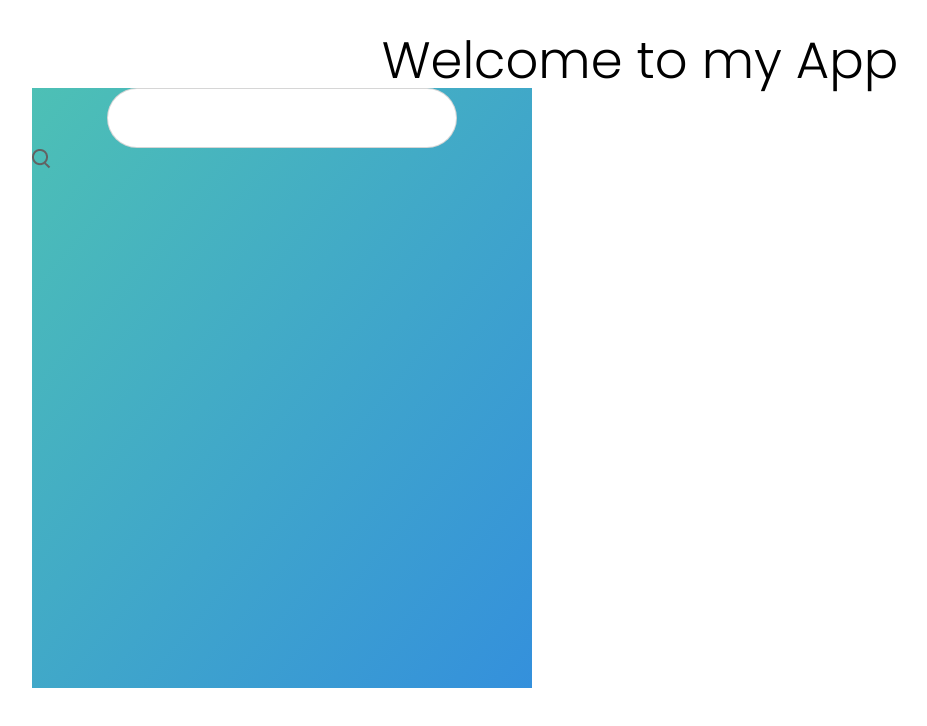
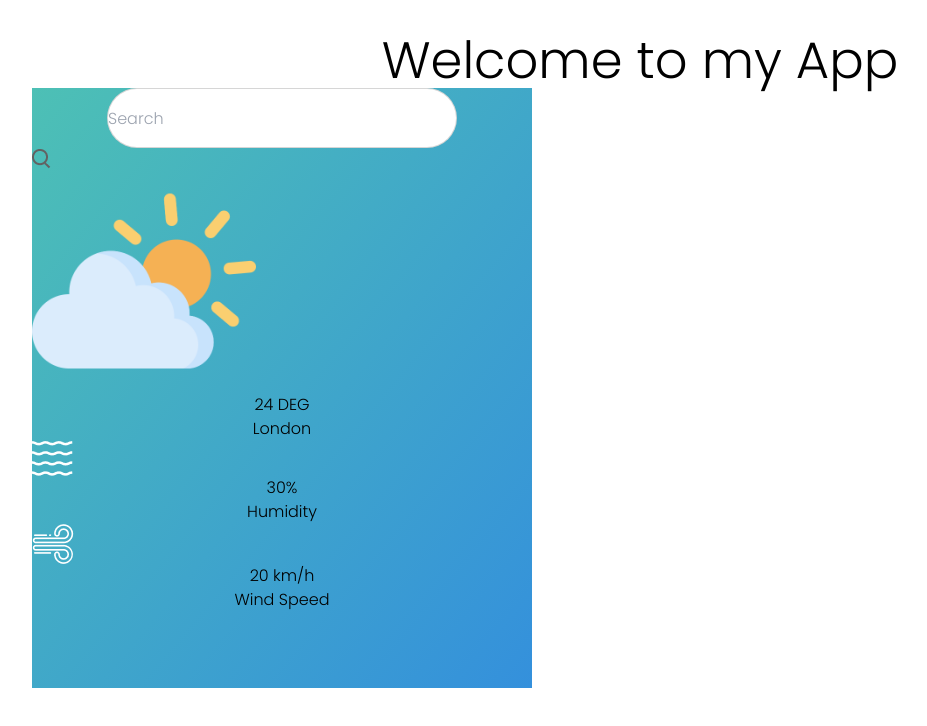
Before and after one commit to Sochuks/react-weather-app, a React (Vite) app: page / in a window 1280 px wide. Shown: the top 726 px of the page, without its empty margins (0-927 px from the left). Built offline with nearby package versions, Linux system fonts and the light colour scheme.

Commit message:
Created weather details and weather data in weather comp

```diff
--- a/src/Components/WeatherApp/Header.jsx
+++ b/src/Components/WeatherApp/Header.jsx
@@ -8,7 +8,7 @@ const Header = () => {
 
             {/* Search Box */}
             <>
-                <input type="text" className="text-2xl font-normal bg-green-100" />
+                <input type="text" placeholder='Search' className="p-4 text-xl font-normal bg-green-100" />
             </>
             {/* Search Icon */}
             <div className="flex justify-center bg-green-100 rounded-full w-14 h-14 items-center">
--- a/src/Components/WeatherApp/Weather.jsx
+++ b/src/Components/WeatherApp/Weather.jsx
@@ -0,0 +1,61 @@
+// Weather - Icons
+import clear_icn from '../WeatherApp/img/clear.png'
+import cloud_icn from '../WeatherApp/img/cloud.png'
+import drizzle_icn from '../WeatherApp/img/drizzle.png'
+import humidity_icn from '../WeatherApp/img/humidity.png'
+import rain_icn from '../WeatherApp/img/rain.png'
+import snow_icn from '../WeatherApp/img/snow.png'
+import wind_icn from '../WeatherApp/img/wind.png'
+
+const Weather = () => {
+  return (
+    // Container
+    <div className='flex-column p-4'>
+        {/* Weather Details */}
+        <div>
+            {/* Weather Icon */}
+            <div className="flex justify-center">
+                <img src={cloud_icn} alt="" />
+            </div>
+            {/* Temperature */}
+            <div className="flex justify-center text-5xl text-white font-normal">
+                    24 DEG
+            </div>
+            {/* Location */}
+            <div className="weather-location">
+                        London
+            </div>
+
+        </div>
+
+        {/* Weather Data */}
+        <div>
+            {/* Humidity element */}
+            <div>
+                {/* element icon */}
+                <img src={humidity_icn} alt="" />
+                {/* data */}
+                <div>
+                    <div className="percentage">30%</div>
+                    <div className="text">Humidity</div>
+                </div>
+            </div>
+
+            {/* wind element */}
+            <div>
+                {/* element icon */}
+                <img src={wind_icn} alt="" />
+                {/* data */}
+                <div>
+                    <div className="percentage">20 km/h</div>
+                    <div className="text">Wind Speed</div>
+                </div>
+            </div>
+
+        </div>
+
+    </div>
+  )
+}
+
+export default Weather
--- a/src/Components/WeatherApp/WeatherApp.jsx
+++ b/src/Components/WeatherApp/WeatherApp.jsx
@@ -1,21 +1,13 @@
 import Header from './Header'
-import Weather_details from './Weather'
-
-// Weather - Icons
-import clear_icn from '../WeatherApp/img/clear.png'
-import cloud_icn from '../WeatherApp/img/cloud.png'
-import drizzle_icn from '../WeatherApp/img/drizzle.png'
-import humidity_icn from '../WeatherApp/img/humidity.png'
-import rain_icn from '../WeatherApp/img/rain.png'
-import snow_icn from '../WeatherApp/img/snow.png'
-import wind_icn from '../WeatherApp/img/wind.png'
+import Weather from './Weather'
 
 const WeatherApp = () => {
   return (
     <div className='app-main flex-column mx-auto rounded-md'>
         {/* Header Component */}
         <Header />
-
+        {/* Weather Component */}
+        <Weather />
     </div>
   )
 }
```
